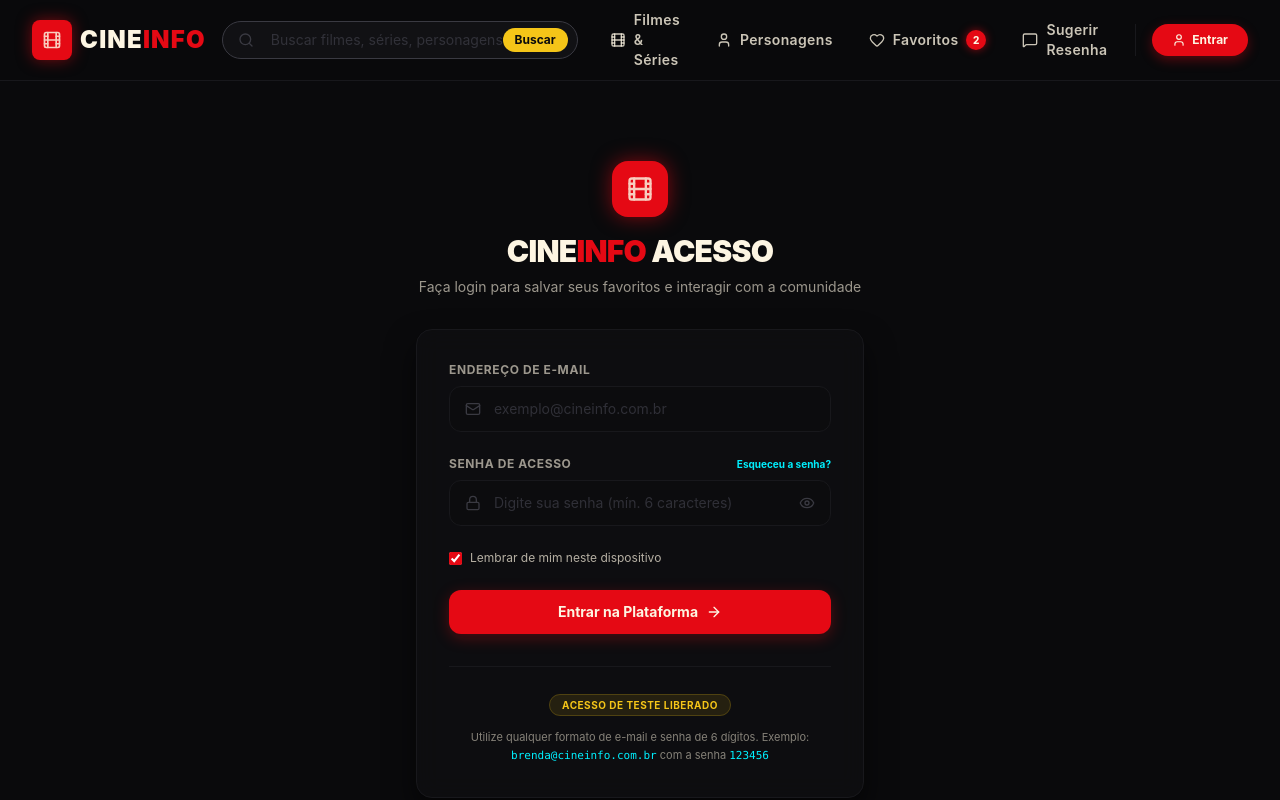
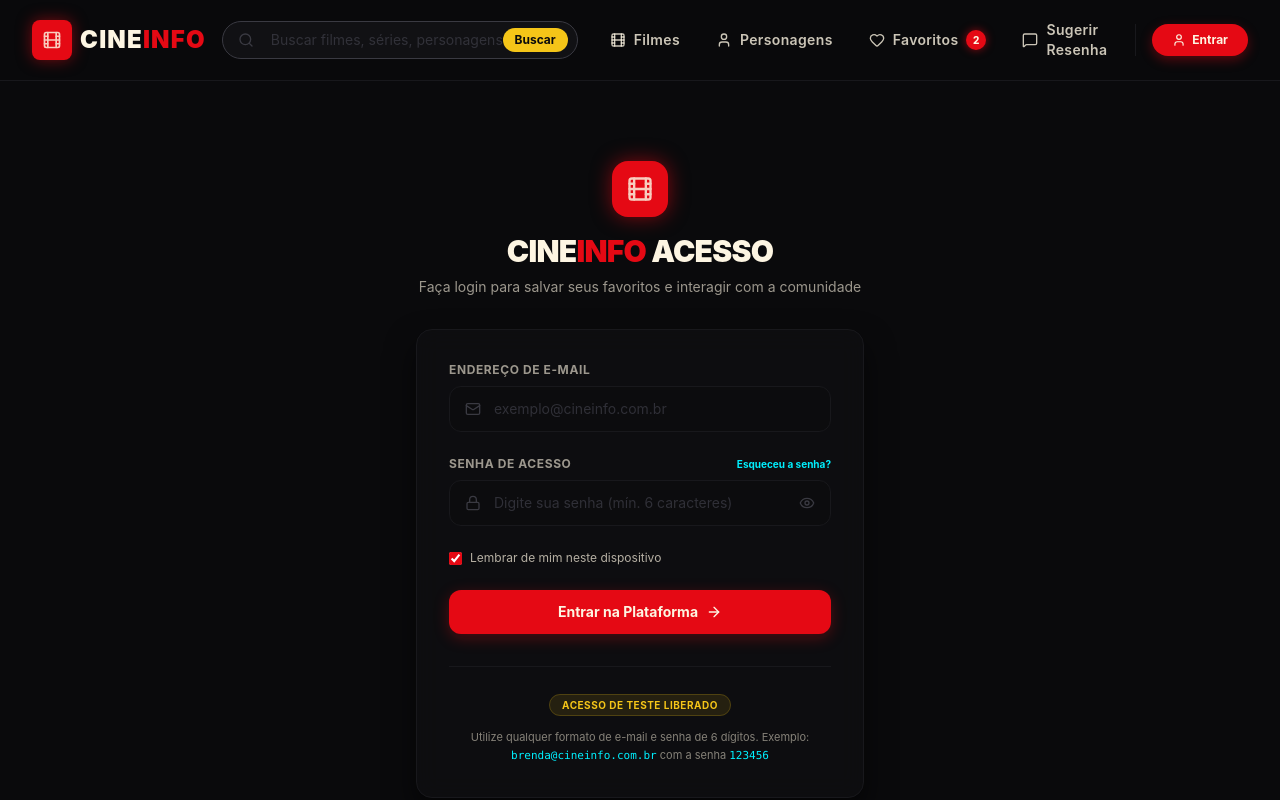
Before and after one commit to brendajacques/cineinfo-react-frontend, a React (Vite) app: page /login in a window 1280 px wide. Shown: the top 800 px of the page. Built offline with nearby package versions, Linux system fonts and the light colour scheme.

Commit message:
feat(login): implementar captura de dados com useState e validacao de senha

```diff
--- a/src/components/Header.jsx
+++ b/src/components/Header.jsx
@@ -19,7 +19,7 @@ function Header() {
   };
 
   const navLinks = [
-    { to: '/', label: 'Filmes & Séries', icon: Film },
+    { to: '/', label: 'Filmes', icon: Film },
     { to: '/personagens', label: 'Personagens', icon: User },
     { to: '/favoritos', label: 'Favoritos', icon: Heart, badge: favoritesCount },
     { to: '/sugerir-resenha', label: 'Sugerir Resenha', icon: MessageSquare },
--- a/src/index.css
+++ b/src/index.css
@@ -2,13 +2,11 @@
 
 @theme {
   /* Cinema themed color palette */
-  --color-cinema-red: #e50914;      /* Classic theater curtain / ticket red (Netflix/Seat Red) */
-  --color-cinema-gold: #f5c518;     /* Oscar gold / IMDb yellow for ratings & highlights */
-  --color-cinema-popcorn: #fdf5e2;  /* Popcorn cream / soft warm light for backgrounds/text */
-  --color-cinema-black: #0a0a0c;    /* Deep movie theater room black for dark mode backgrounds */
-  --color-cinema-charcoal: #18181c; /* Celluloid film strip / dark gray for cards & borders */
-  --color-cinema-gray: #3a3a42;     /* Medium projector body gray */
-  --color-cinema-neon: #00f0ff;     /* Neon marquee cyan/blue for secondary highlights */
-
-  /* Custom shadows and typography configurations can also be added here */
+  --color-cinema-red: #e50914;
+  --color-cinema-gold: #f5c518;
+  --color-cinema-popcorn: #fdf5e2;
+  --color-cinema-black: #0a0a0c;
+  --color-cinema-charcoal: #18181c;
+  --color-cinema-gray: #3a3a42;
+  --color-cinema-neon: #00f0ff;
 }
```
Also changed, not shown: src/App.jsx (+0 -11 lines), src/pages/Filme.jsx (+3 -17 lines), src/pages/Login.jsx (+0 -20 lines), src/pages/MovieDetails.jsx (+1 -16 lines).
